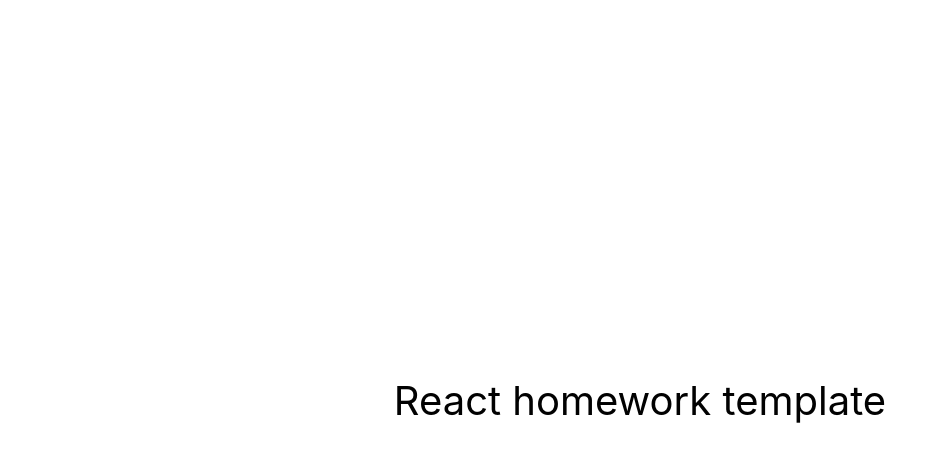
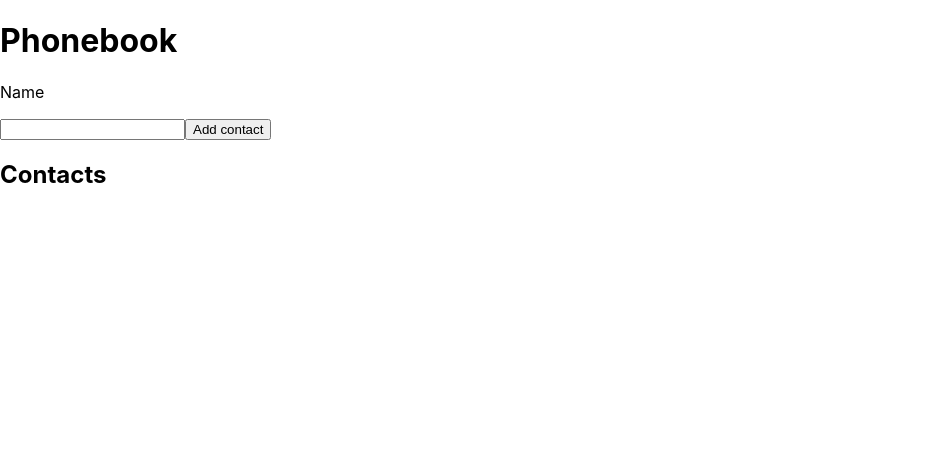
Before and after one commit to YanaBytkova/goit-react-hw-02-phonebook, a React (Create React App) app: page / in a window 1280 px wide. Shown: the top 462 px of the page, without its empty margins (0-947 px from the left). Built offline with nearby package versions, Linux system fonts and the light colour scheme.

Commit message:
first step

```diff
--- a/src/components/App.jsx
+++ b/src/components/App.jsx
@@ -1,16 +1,62 @@
-export const App = () => {
-  return (
-    <div
-      style={{
-        height: '100vh',
-        display: 'flex',
-        justifyContent: 'center',
-        alignItems: 'center',
-        fontSize: 40,
-        color: '#010101'
-      }}
-    >
-      React homework template
-    </div>
-  );
-};
+import { Component } from 'react';
+import { nanoid } from 'nanoid';
+
+import { ContactForm } from 'components/ContactForm/ContactForm';
+import { ContactList } from 'components/ContactList/ContactList';
+export class App extends Component {
+  state = {
+        contacts: [],
+        // filter: '',
+        // name: '',
+        // number: ''
+      }
+
+//   state = {
+//     products: productsData,
+//   };
+
+//   handleDeleteProduct = productId => {
+//     // "3"
+//     // [{id: "1"}, {id: "2"}, {id: "3"}]
+//     // [{id: "1"}, {id: "2"}]
+//     this.setState({
+//       products: this.state.products.filter(product => product.id !== productId),
+//     });
+//   };
+handleAddProduct = contactData => {
+  console.log("1", this.state.contacts);
+      const isExist = this.state.contacts.some(
+        contact => contact.name === contactData.name
+      );
+
+      if (isExist) {
+        alert(`${contactData.name} is already in contacts.`);
+        return
+      }
+
+      const finalNames = { // Object.assign({ id: nanoid() }, productData)
+        ...contactData,
+        id: nanoid(),
+      };
+      console.log(finalNames);
+      this.setState(prevState => ({
+        contacts: [...prevState.contacts, finalNames],
+      }));
+
+      console.log(this.state.contacts);
+    };
+
+
+  render() {
+    return (
+      <div>
+        <h1>Phonebook</h1>
+        <ContactForm handleAddProduct={this.handleAddProduct}/>
+
+        <h2>Contacts</h2>
+        {/* <Filter filter={this.state.filter} /> */}
+       {/* <ContactList contacts={this.state.contacts} /> */}
+     </div>
+    );
+  }
+}
--- /dev/null
+++ b/src/components/ContactForm/ContactForm.jsx
@@ -0,0 +1,48 @@
+
+import React, { Component } from 'react';
+
+import css from './ContactForm.module.css';
+
+export class ContactForm extends Component {
+    state = {
+        contacts: [],
+        // filter: '',
+        name: '',
+        // number: ''
+      }
+
+  handleSubmit = event => {
+    event.preventDefault();
+
+    const contactData = {
+      name: this.state.name,
+    };
+    console.log("contactData", contactData);
+    this.props.handleAddProduct(contactData);
+  };
+
+  handleInputChange = event => {
+    const value = event.target.value;
+
+    const name = event.target.name; // 'price'
+
+    this.setState({
+      [name]: value,
+    });
+
+  };
+
+  render() {
+    return (
+
+      <form onSubmit={this.handleSubmit} className={css.form}>
+        <label className={css.formLabel}>
+          <p className={css.labelText}>Name</p>
+          <input type="text" name="name" required onChange={this.handleInputChange}/>
+        </label>
+        <button type="submit">Add contact</button>
+      </form>
+    );
+  }
+
+}
--- /dev/null
+++ b/src/components/ContactList/ContactList.jsx
@@ -0,0 +1,17 @@
+import React, { Component } from 'react';
+
+import css from './ContactList.module.css';
+
+export const ContactList = ({ contacts }) => (
+
+    <div>
+        <h2>Contacts</h2>
+        <ul className={css.list}>
+          {this.props.contacts.map(contact => (
+            <li key={contact.id} className={css.item}>
+              <span className={css.name}>{contact.name}</span>
+            </li>
+          ))}
+        </ul>
+      </div>
+);
```
Also changed, not shown: src/components/App.module.css (added), src/components/ContactForm/ContactForm.module.css (added), src/components/ContactList/ContactList.module.css (added), src/components/Filter/Filter.jsx (added).
